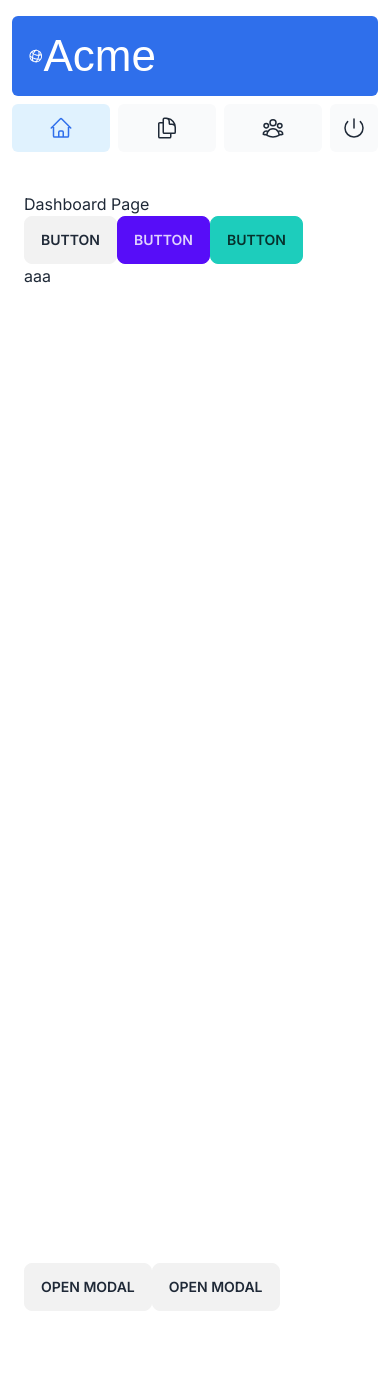
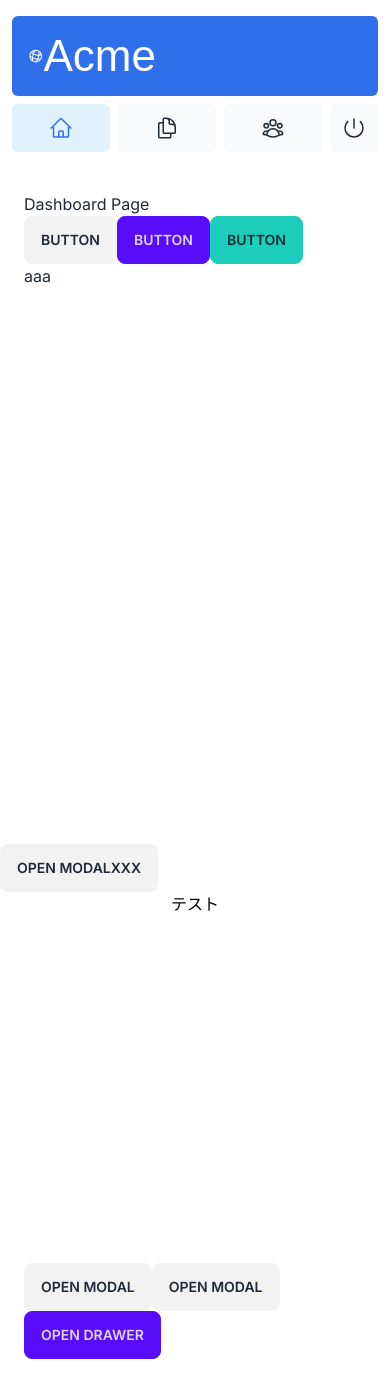
Before and after one commit to KIHARA-Keito/nextjs-dashboard, a Next.js app: page /dashboard in a window 390 px wide. Before the commit the page ends 1335 px from the top, so only its background shows below. Built offline with nearby package versions, Linux system fonts and the light colour scheme; a web font is replaced by a local one.

Commit message:
add modal test

```diff
--- a/app/dashboard/layout.tsx
+++ b/app/dashboard/layout.tsx
@@ -1,12 +1,37 @@
+"use client";
+
 import SideNav from "@/app/ui/dashboard/sidenav";
 
 export default function Layout({ children }: { children: React.ReactNode }) {
   return (
-    <div className="flex h-screen flex-col md:flex-row md:overflow-hidden">
-      <div className="w-full flex-none md:w-64">
-        <SideNav />
+    <div>
+      <div className="flex h-screen flex-col md:flex-row md:overflow-hidden">
+        <div className="w-full flex-none md:w-64">
+          <SideNav />
+        </div>
+        <div className="flex-grow p-6 md:overflow-y-auto md:p-12">
+          {children}
+        </div>
       </div>
-      <div className="flex-grow p-6 md:overflow-y-auto md:p-12">{children}</div>
+      {/* Open the modal using document.getElementById('ID').showModal() method */}
+      <button
+        className="btn"
+        onClick={() => document.getElementById("my_modal_xxx").showModal()}
+      >
+        open modalxxx
+      </button>
+      <dialog id="my_modal_xxx" className="modal">
+        <div className="modal-box">
+          <h3 className="font-bold text-lg">Hello!</h3>
+          <p className="py-4">Press ESC key or click outside to close</p>
+        </div>
+        <form method="dialog" className="modal-backdrop">
+          <button>close</button>
+        </form>
+      </dialog>
+      <dialog id="xxx" className="" open>
+        <p>テスト</p>
+      </dialog>
     </div>
   );
 }
--- a/app/dashboard/page.tsx
+++ b/app/dashboard/page.tsx
@@ -7,9 +7,7 @@ export default function Page() {
       <button className="btn">Button</button>
       <button className="btn btn-primary">Button</button>
       <button className="btn btn-accent">Button</button>
-
       <p style={{ height: "999px" }}>aaa</p>
-
       {/* Open the modal using document.getElementById('ID').showModal() method */}
       <button
         className="btn"
@@ -26,7 +24,6 @@ export default function Page() {
           <button>close</button>
         </form>
       </dialog>
-
       {/* The button to open modal */}
       <a href="#my_modal_8" className="btn">
         open modal
@@ -43,6 +40,32 @@ export default function Page() {
           </div>
         </div>
       </div>
+      {/* drawer */}
+      <div className="drawer">
+        <input id="my-drawer" type="checkbox" className="drawer-toggle" />
+        <div className="drawer-content">
+          {/* Page content here */}
+          <label htmlFor="my-drawer" className="btn btn-primary drawer-button">
+            Open drawer
+          </label>
+        </div>
+        <div className="drawer-side">
+          <label
+            htmlFor="my-drawer"
+            aria-label="close sidebar"
+            className="drawer-overlay"
+          ></label>
+          <ul className="menu p-4 w-80 min-h-full bg-base-200 text-base-content">
+            {/* Sidebar content here */}
+            <li>
+              <a>Sidebar Item 1</a>
+            </li>
+            <li>
+              <a>Sidebar Item 2</a>
+            </li>
+          </ul>
+        </div>
+      </div>
     </>
   );
 }
--- a/app/page.tsx
+++ b/app/page.tsx
@@ -7,6 +7,7 @@ import Image from "next/image";
 import Link from "next/link";
 export default function Page() {
   return (
+    <div>
       <main className="flex min-h-screen flex-col p-6">
         <div className="flex h-20 shrink-0 items-end rounded-lg bg-blue-500 p-4 md:h-52">
           <AcmeLogo />
@@ -50,5 +51,22 @@ export default function Page() {
           </div>
         </div>
       </main>
+      {/* The button to open modal */}
+      <a href="#my_modal_8" className="btn">
+        open modal
+      </a>
+      {/* Put this part before </body> tag */}
+      <div className="modal" role="dialog" id="my_modal_8">
+        <div className="modal-box">
+          <h3 className="font-bold text-lg">Hello!</h3>
+          <p className="py-4">This modal works with anchor links</p>
+          <div className="modal-action">
+            <a href="#" className="btn">
+              Yay!
+            </a>
+          </div>
+        </div>
+      </div>
+    </div>
   );
 }
```
Lines whose indentation alone changed are shown as unchanged.
